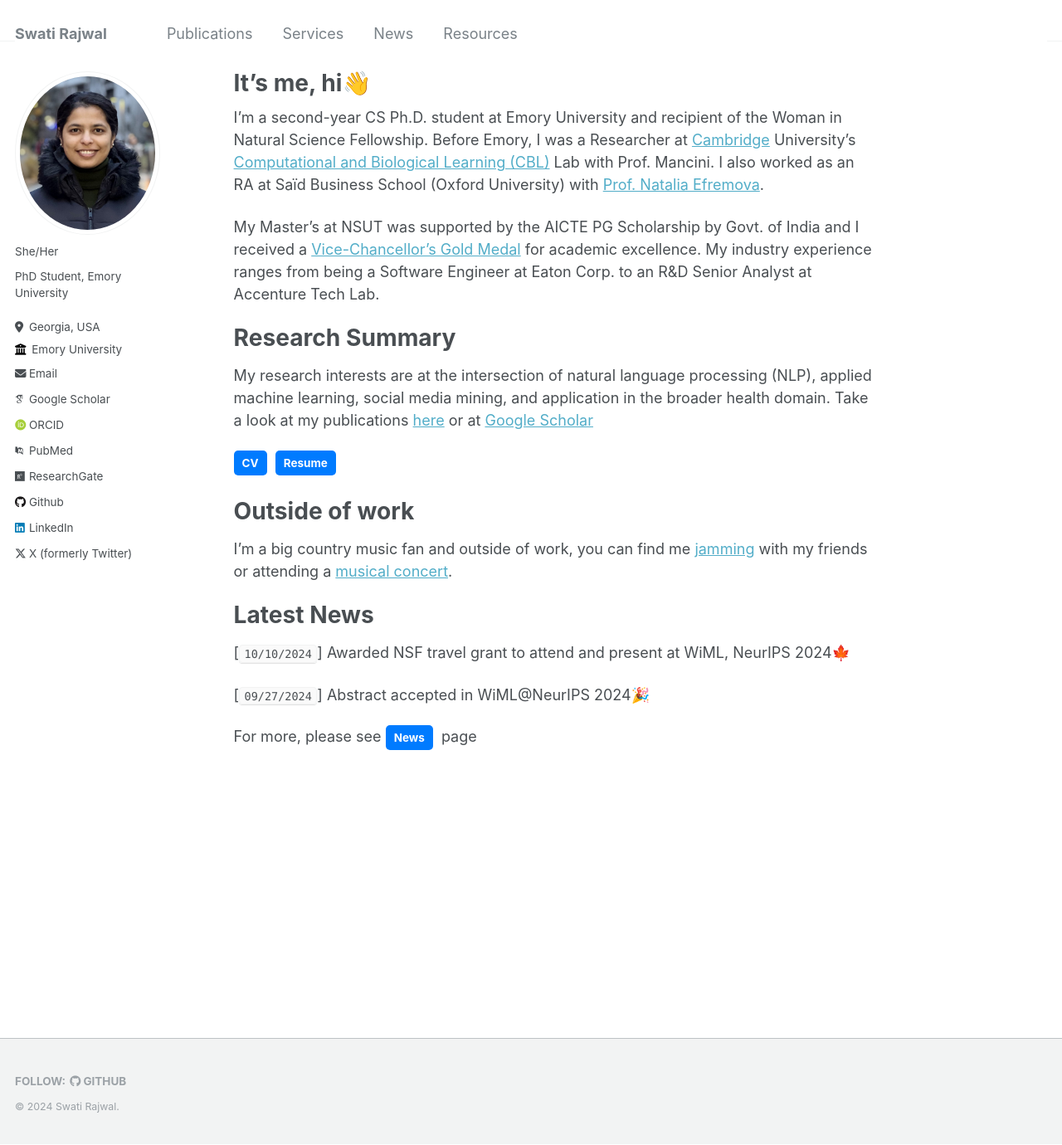
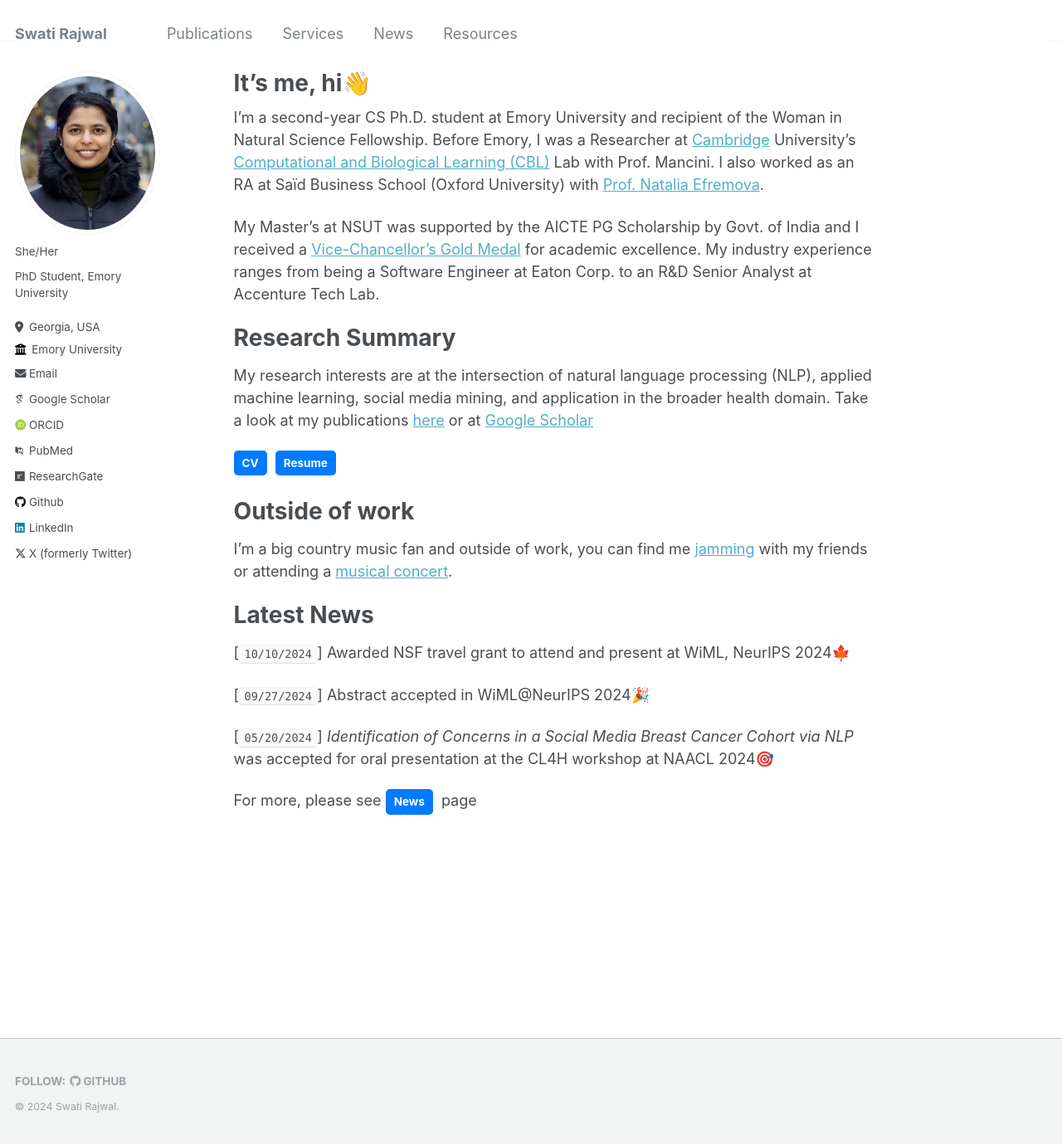
Before and after one commit to swati-rajwal/swati-rajwal.github.io, a Jekyll site: the page built from _pages/about.md, in a window 1280 px wide and 1380 px high. Shown: the whole window at 83% size. Built offline with Jekyll 4.4.1, drawn with Linux system fonts in a browser that asks for light colours; some web fonts are replaced.

Commit message:
Update about.md

````diff
--- a/_pages/about.md
+++ b/_pages/about.md
@@ -24,4 +24,6 @@ I'm a big country music fan and outside of work, you can find me <a href="https:
 
 [```09/27/2024```] Abstract accepted in WiML@NeurIPS 2024🎉
 
+[```05/20/2024```] _Identification of Concerns in a Social Media Breast Cancer Cohort via NLP_ was accepted for oral presentation at the CL4H workshop at NAACL 2024🎯
+
 For more, please see <a href="https://swati-rajwal.github.io/news/" target="_blank" class="btn" style="text-decoration: none; background-color: #007bff; color: white; padding: 5px 10px; border-radius: 5px; display: inline-block; margin-right: 5px;">News</a> page
````
